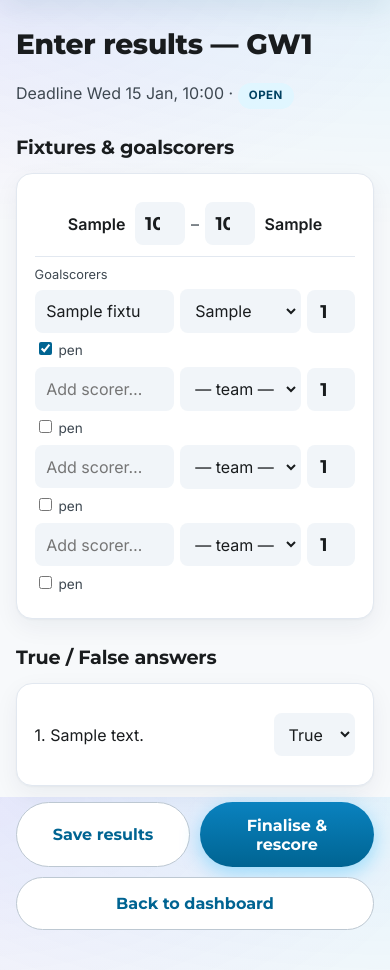
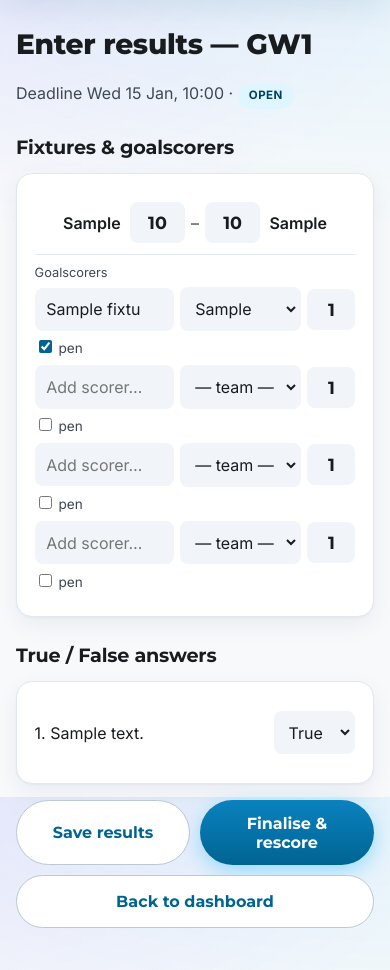
Before and after one commit to pageforgeuk-a11y/tipster2026, a Django app: page /manage/week/1/results/ in a window 390 px wide. Shown: the part 47-1017 px from the top of the page. Run offline with Django 5.2, Linux system fonts and the light colour scheme; a user stored in the database is signed in; tables that the repository leaves empty hold one stand-in row (values such as "Sample post").

Commit message:
Fix squished score inputs: hide number spinner, widen the box
Two-digit scores were clipped by the native number spinner. Hide the spinner
arrows and widen .score-input so scores like 15 display in full. Mobile still
gets the numeric keypad.

Co-Authored-By: Claude Opus 4.8 (1M context) <noreply@anthropic.com>

```diff
--- a/static/css/app.css
+++ b/static/css/app.css
@@ -233,9 +233,13 @@ h2 { font-size: 1.2rem; font-weight: 700; margin: 1.5rem 0 .7rem; }
   padding: .6rem; transition: border-color .15s ease, background .15s ease, box-shadow .15s ease;
 }
 .score-input {
-  width: 3.1rem; text-align: center; font-family: var(--font-head);
-  font-weight: 700; font-size: 1.15rem; padding: .5rem;
+  width: 3.4rem; text-align: center; font-family: var(--font-head);
+  font-weight: 700; font-size: 1.1rem; padding: .5rem .35rem;
 }
+/* Hide the native number spinner so two digits aren't clipped. */
+.score-input::-webkit-outer-spin-button,
+.score-input::-webkit-inner-spin-button { -webkit-appearance: none; margin: 0; }
+.score-input[type="number"] { -moz-appearance: textfield; appearance: textfield; }
 .scorer-input, .text-input, .field input { width: 100%; }
 .score-input:focus, .scorer-input:focus, .text-input:focus, .field input:focus {
   outline: none; background: #fff;
```
